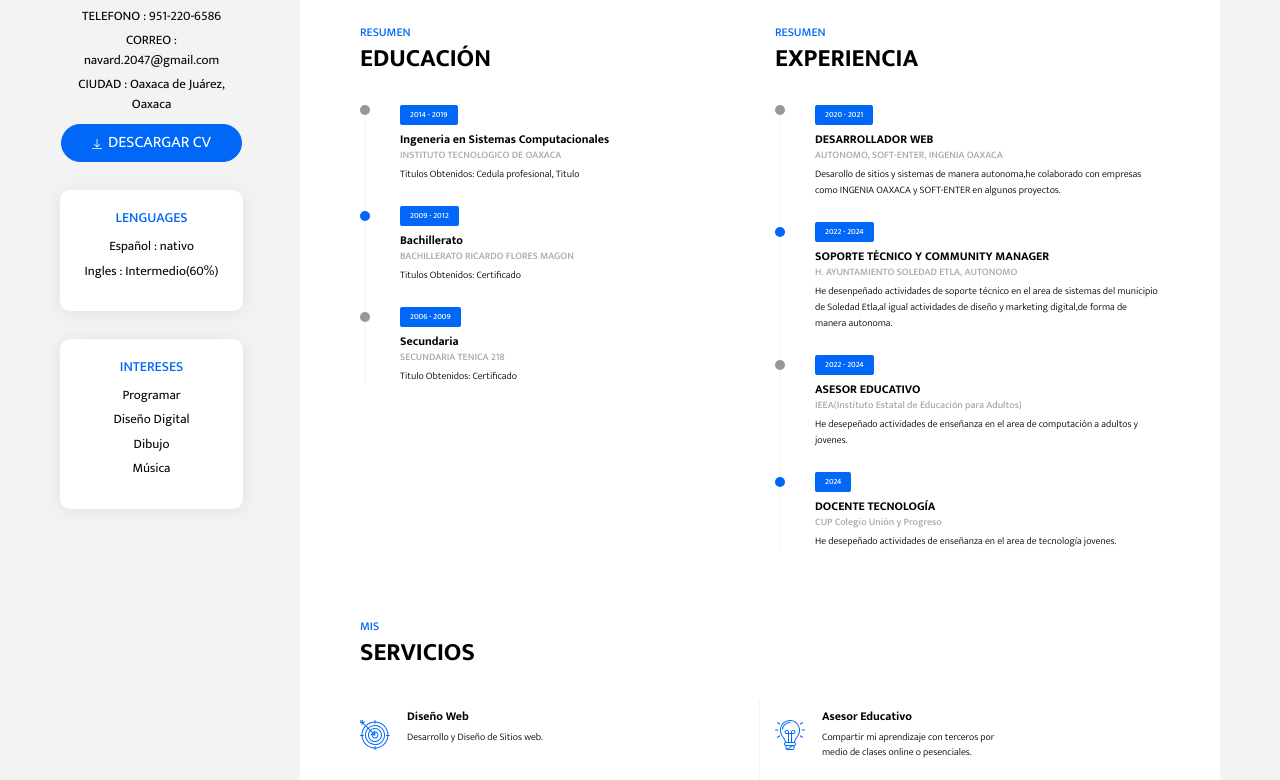
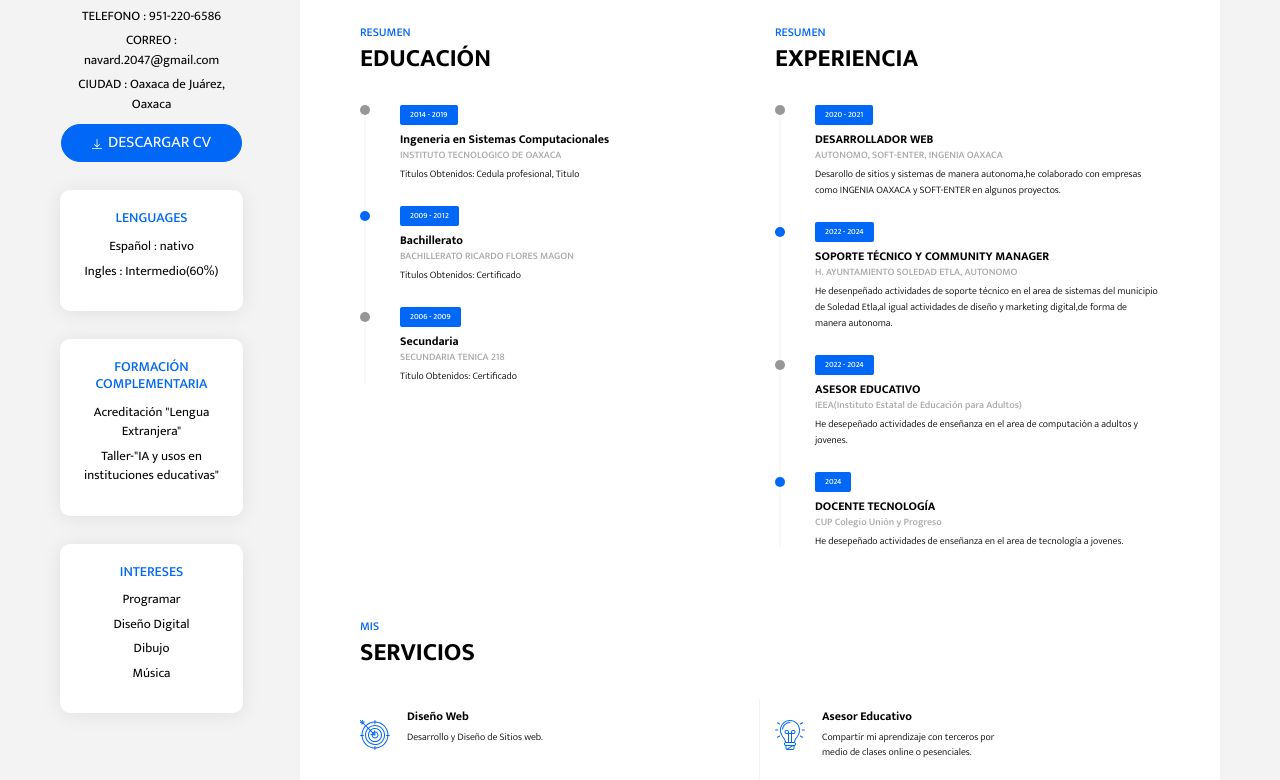
Before and after one commit to NavaRobledoDiegoEduardo/DiegoEduardoNavaRobledo, a website: page index.html in a window 1280 px wide. Shown: the part 289-1069 px from the top of the page. Drawn offline with Linux system fonts and the light colour scheme.

Commit message:
actualización cv

```diff
--- a/index.html
+++ b/index.html
@@ -56,6 +56,15 @@
                         <p>Español : nativo</p>
                         <p>Ingles : Intermedio(60%)</p>
 
+                    </div>
+                </div>
+            </div>
+            <div class="widget card">
+                <div class="card-body">
+                    <div class="widget-content">
+                        <h5 class="widget-title card-title">FORMACIÓN COMPLEMENTARIA</h5>
+                        <p>Acreditación "Lengua Extranjera"</p>
+                        <p>Taller-"IA y usos en instituciones educativas"</p>
                     </div>
                 </div>
             </div>
@@ -133,7 +142,7 @@
                                 <span class="badge badge-primary">2024</span>
                                 <h6 class="time-line-item-title">DOCENTE TECNOLOGÍA</h6>
                                 <p class="time-line-item-subtitle">CUP Colegio Unión y Progreso</p>
-                                <p class="time-line-item-content">He desepeñado actividades de enseñanza en el area de tecnología jovenes.
+                                <p class="time-line-item-content">He desepeñado actividades de enseñanza en el area de tecnología a jovenes.
                                 </p>
                             </li>
                         </ul>
```
Also changed, not shown: 1 other file.
